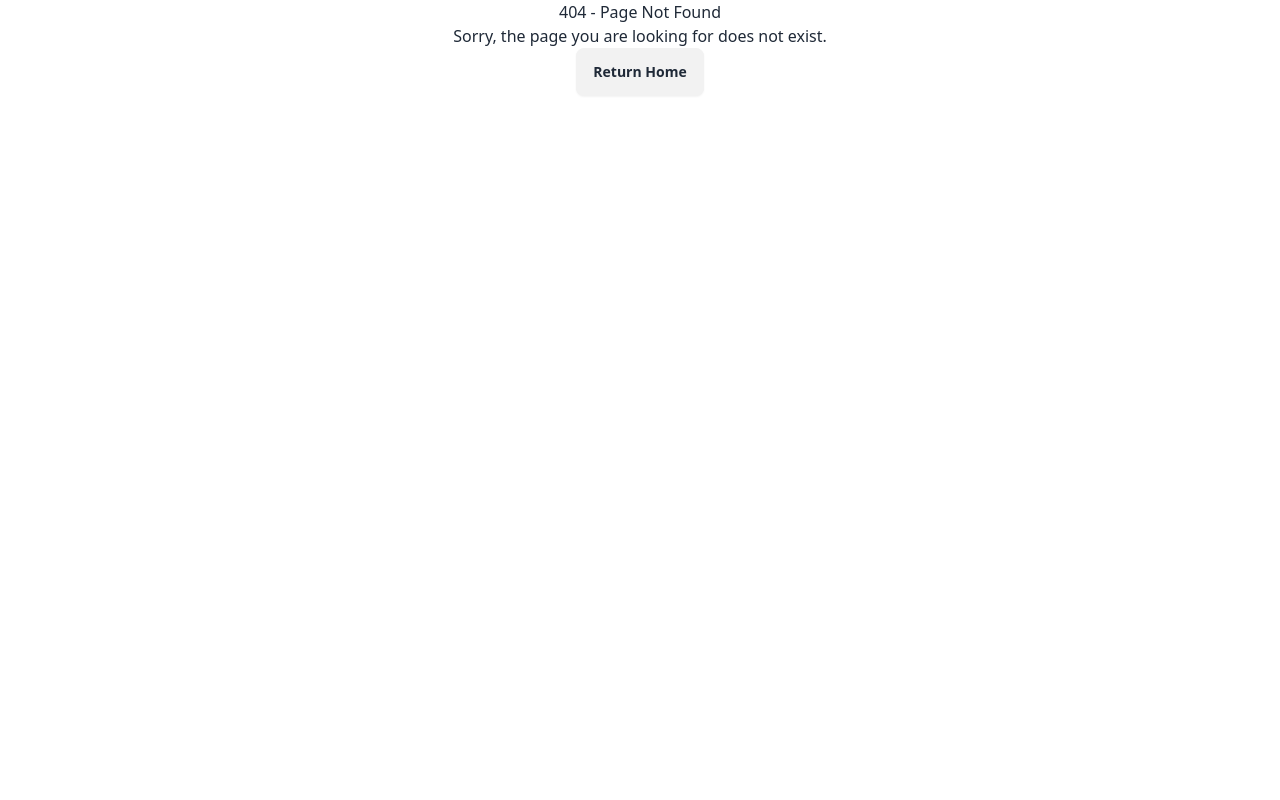
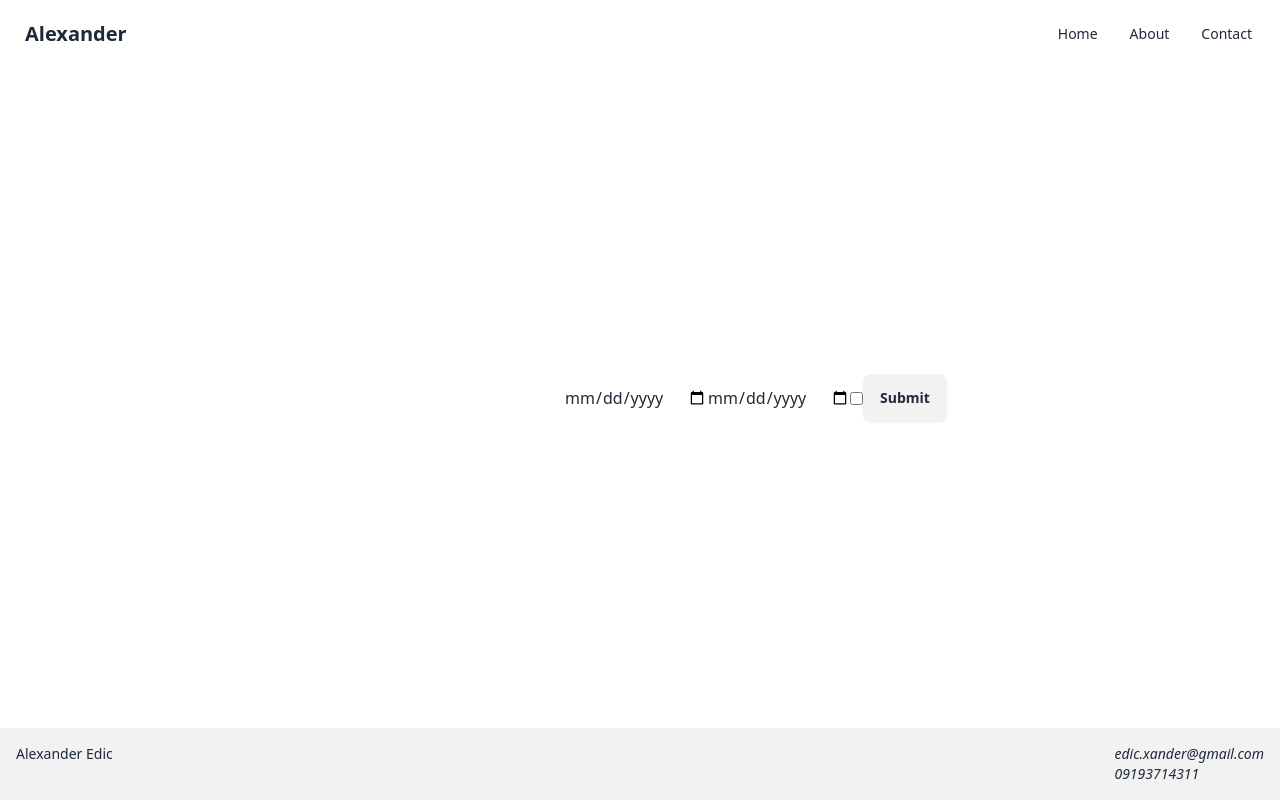
Before and after one commit to axzl3/todo-list, a React (Vite) app: page /test in a window 1280 px wide. Before the commit this address had no page. Built offline with nearby package versions, Linux system fonts and the light colour scheme.

Commit message:
Added things Added env for backend url. Added react-query from tanstack. added axios. added luxon. Added TestPage for testing post request. Added MainContext for developing a central context hub. Added useQuery on AboutPage to get data from the backend instead of hardcoded.

```diff
--- a/package.json
+++ b/package.json
@@ -10,6 +10,10 @@
     "preview": "vite preview"
   },
   "dependencies": {
+    "@tanstack/react-query": "^5.62.11",
+    "axios": "^1.7.9",
+    "dotenv": "^16.4.7",
+    "luxon": "^3.5.0",
     "prop-types": "^15.8.1",
     "react": "^18.3.1",
     "react-dom": "^18.3.1",
--- a/src/Components/App.jsx
+++ b/src/Components/App.jsx
@@ -1,3 +1,15 @@
+import {
+  QueryClient,
+  QueryClientProvider,
+} from "@tanstack/react-query";
+import {
+  createBrowserRouter,
+  RouterProvider,
+} from "react-router-dom";
+
+const queryClient = new QueryClient();
+
+// import pages
 import {
   AboutPage,
   ErrorPage,
@@ -7,10 +19,7 @@ import {
 
 import HomeLayout from "../Layout/HomeLayout";
 
-import {
-  createBrowserRouter,
-  RouterProvider,
-} from "react-router-dom";
+import TestPage from "../Pages/testPage";
 
 const router = createBrowserRouter(
   [
@@ -31,6 +40,10 @@ const router = createBrowserRouter(
           path: "/about",
           Component: AboutPage,
         },
+        {
+          path: "/test",
+          Component: TestPage,
+        },
       ],
     },
   ],
@@ -47,10 +60,13 @@ const router = createBrowserRouter(
 
 const App = () => {
   return (
-    <RouterProvider
-      router={router}
-      future={{ v7_startTransition: true }}
-    />
+    <QueryClientProvider client={queryClient}>
+      {" "}
+      <RouterProvider
+        router={router}
+        future={{ v7_startTransition: true }}
+      />{" "}
+    </QueryClientProvider>
   );
 };
 
--- /dev/null
+++ b/src/Contexts/MainContext.jsx
@@ -0,0 +1,3 @@
+import React, { createContext } from "react";
+
+export const MainContext = createContext();
--- a/src/Pages/AboutPage.jsx
+++ b/src/Pages/AboutPage.jsx
@@ -1,7 +1,24 @@
 import React from "react";
 import { Card } from "../Components";
+import { useQuery } from "@tanstack/react-query";
+import axios from "axios";
 
 const AboutPage = () => {
+  const fetchExp = async () => {
+    const expUrl =
+      "http://localhost:3000/api/v1/experience";
+    return (await axios.get(expUrl)).data;
+  };
+  const {
+    data: expData,
+    isError: expDataIsError,
+    isLoading: expDataIsLoading,
+    refetch,
+  } = useQuery({
+    queryKey: ["expData"],
+    queryFn: fetchExp,
+  });
+
   const cardContent = [
     {
       cardTitle: "JOURNEYTECH Inc.",
@@ -28,6 +45,14 @@ const AboutPage = () => {
           "font-serif m-2 bg-base-200 flex h-[35em] w-[80em]"
         }
       >
+        <button onClick={() => refetch()}>
+          Refetch
+        </button>
+        <button
+          onClick={() => console.log(expData)}
+        >
+          Console data
+        </button>
         <div className="flex flex-row justify-center">
           {cardContent.map((el) => (
             <Card
--- /dev/null
+++ b/src/Pages/TestPage.jsx
@@ -0,0 +1,100 @@
+import { useState } from "react";
+import axios from "axios";
+import { DateTime } from "luxon";
+
+import { Button } from "../Components";
+
+const backEndURL = import.meta.env
+  .VITE_BACKEND_URL;
+
+console.log("backendURL", backEndURL);
+
+const TestPage = () => {
+  const [companyName, setCompanyName] =
+    useState("");
+  const [dateFrom, setDateFrom] = useState("");
+  const [dateTo, setDateTo] = useState("");
+  const [isPresent, setIsPresent] =
+    useState(false);
+
+  const handleOnClick = async () => {
+    console.log(
+      companyName,
+      dateFrom,
+      dateTo,
+      isPresent
+    );
+
+    console.log(
+      DateTime.fromFormat(
+        dateFrom,
+        "yyyy-MM-dd"
+      ).toFormat("MM/dd/yyyy"),
+      DateTime.fromFormat(
+        dateTo,
+        "yyyy-MM-dd"
+      ).toFormat("MM/dd/yyyy")
+    );
+
+    await axios
+      .post(`${backEndURL}/experience`, {
+        companyName,
+        dateFrom: DateTime.fromFormat(
+          dateFrom,
+          "yyyy-MM-dd"
+        ).toFormat("MM/dd/yyyy"),
+        dateTo: DateTime.fromFormat(
+          dateTo,
+          "yyyy-MM-dd"
+        ).toFormat("MM/dd/yyyy"),
+        isPresent,
+      })
+      .then(function (response) {
+        console.log(response);
+      });
+  };
+
+  return (
+    <>
+      <input
+        type="text"
+        name="companyName"
+        value={companyName}
+        onChange={(e) => {
+          setCompanyName(e.target.value);
+        }}
+      />
+      <input
+        type="date"
+        name="dateFrom"
+        value={dateFrom}
+        onChange={(e) => {
+          setDateFrom(e.target.value);
+        }}
+      />
+      <input
+        type="date"
+        name="dateTo"
+        value={dateTo}
+        onChange={(e) => {
+          setDateTo(e.target.value);
+        }}
+      />
+      <input
+        type="checkbox"
+        name="isPresent"
+        value={isPresent}
+        onChange={() => {
+          setIsPresent((prevValue) => !prevValue);
+        }}
+      />
+
+      <Button
+        btnText="Submit"
+        onClick={handleOnClick}
+      />
+    </>
+  );
+};
+
+export default TestPage;
```
Also changed, not shown: 2 other files (tests, documents, lock files or other folders).
